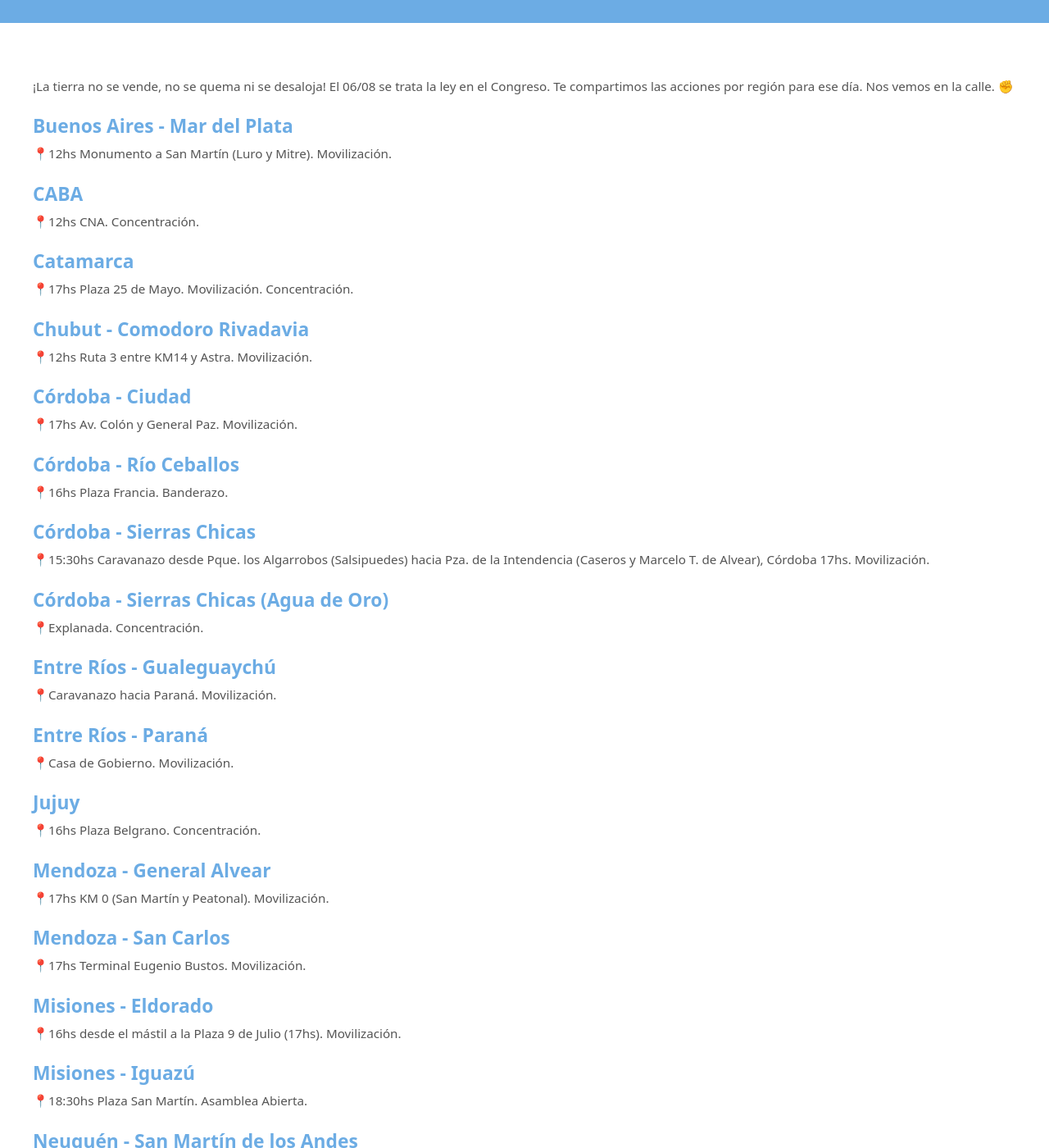
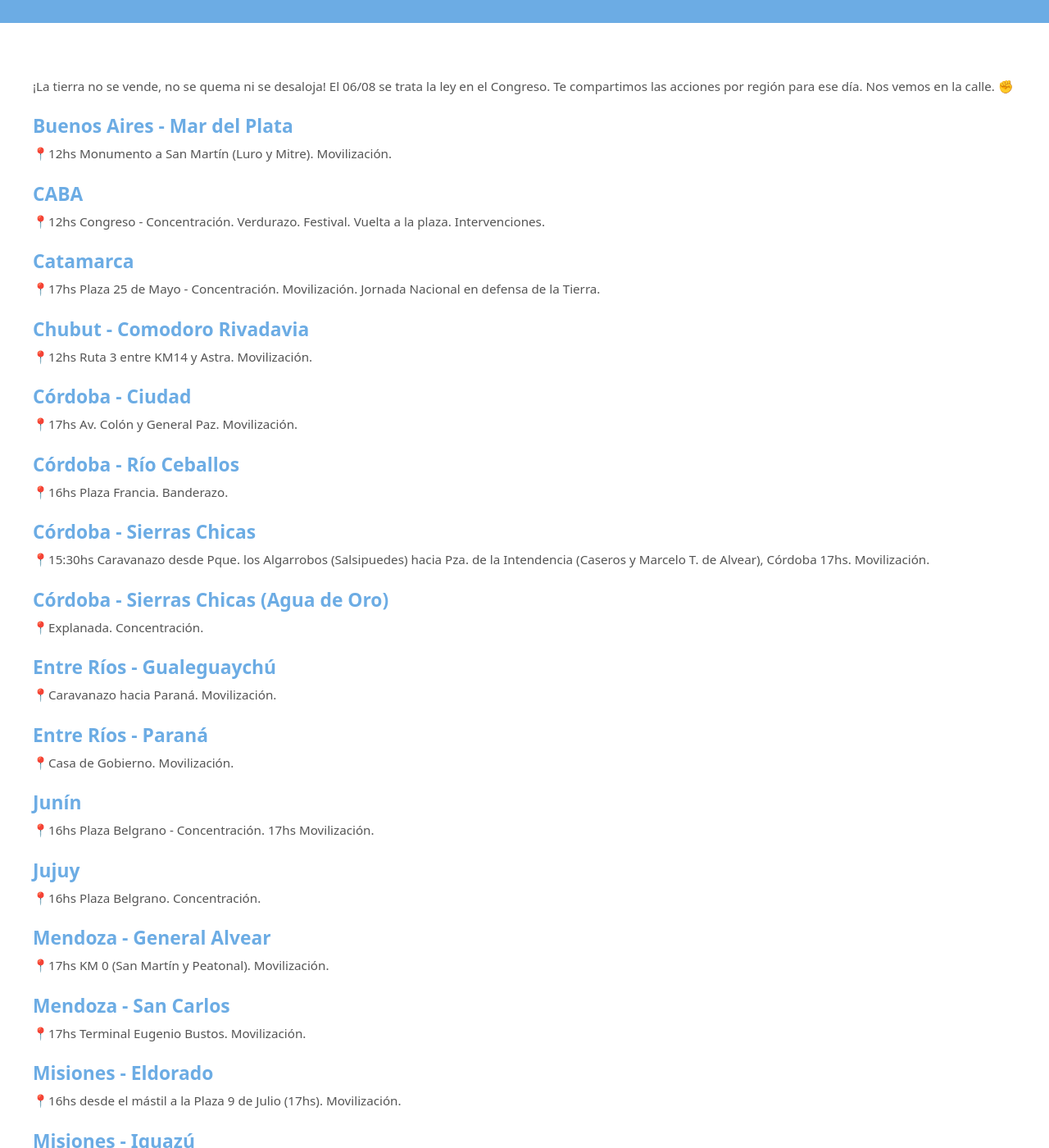
Before and after one commit to LaCamisetaOrg/LaCamisetaOrg.github.io, a Jekyll site: the page built from _actions/acciones68.md, in a window 1280 px wide and 1400 px high, scrolled down 592 px. Shown: the whole window at 82% size. Built offline with Jekyll 4.4.1, drawn with Linux system fonts in a browser that asks for light colours; some of the changed text lies outside the part shown.

Commit message:
Update acciones68.md

```diff
--- a/_actions/acciones68.md
+++ b/_actions/acciones68.md
@@ -21,11 +21,11 @@ image:
 
 ## CABA
 
-📍12hs CNA. Concentración.
+📍12hs Congreso - Concentración. Verdurazo. Festival. Vuelta a la plaza. Intervenciones.
 
 ## Catamarca
 
-📍17hs Plaza 25 de Mayo. Movilización. Concentración.
+📍17hs Plaza 25 de Mayo - Concentración. Movilización. Jornada Nacional en defensa de la Tierra.
 
 ## Chubut - Comodoro Rivadavia
 
@@ -54,6 +54,10 @@ image:
 ## Entre Ríos - Paraná
 
 📍Casa de Gobierno. Movilización.
+
+## Junín
+
+📍16hs Plaza Belgrano - Concentración. 17hs Movilización.
 
 ## Jujuy
 
@@ -90,8 +94,7 @@ image:
 
 ## Salta
 
-📍17hs Plaza 9 de Julio hacia la Legislatura. Movilización.
-
+📍17hs Plaza 9 de Julio - Nos encontramos para marchar a la Legislatura, honrar a la Pacha y frenar este proyecto de ley.
 
 ## Santa Fe - Rosario
 
```
